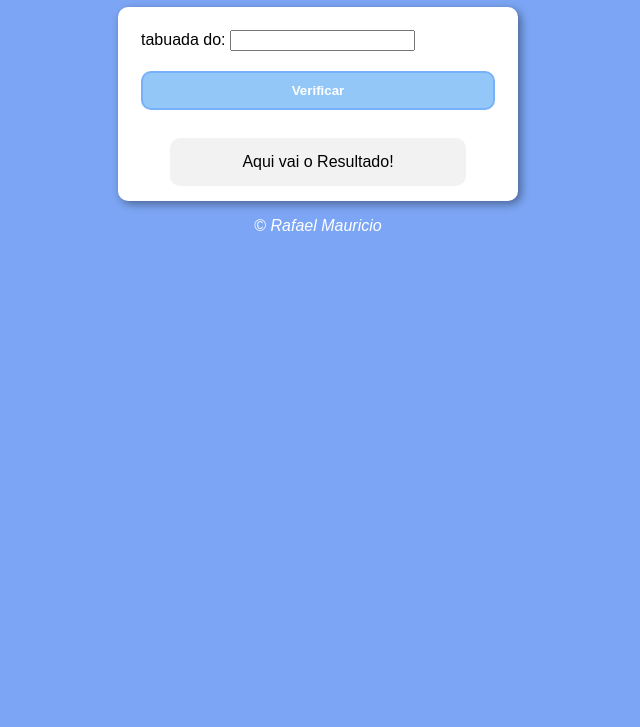
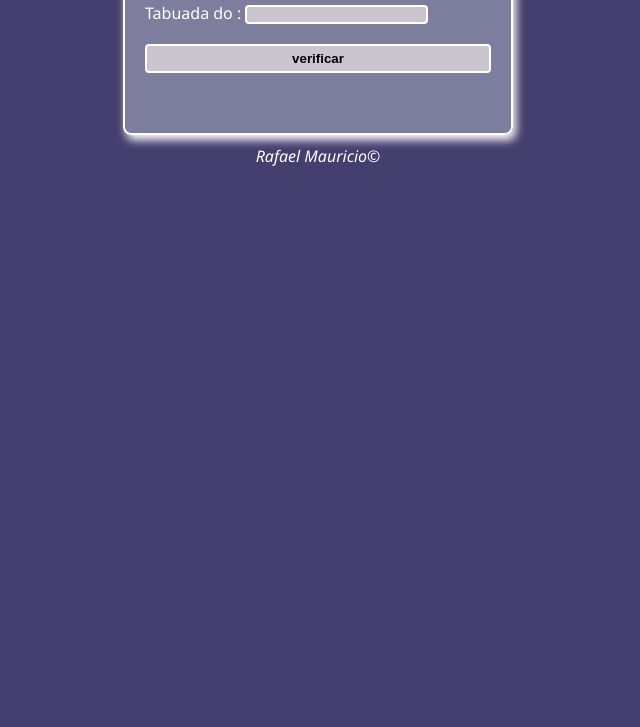
Before and after one commit to Rafael-M-Silva/Tabuada, a plain HTML site: page index.html in a window 1280 px wide. Shown: the part 73-800 px from the top of the page, without its empty margins (322-962 px from the left). Drawn offline with Linux system fonts and the light colour scheme.

Commit message:
Projeto para clonagem da tabuada sem o JavaScript

```diff
--- a/css/estilo.css
+++ b/css/estilo.css
@@ -1,81 +1,53 @@
-*{
+* {
+  margin: 0;
+  padding: 0;
   box-sizing: border-box;
 }
-
-body{
-    background-color: rgb(124, 166, 245);
-    font-family: arial;
+body {
+  width: 100vw;
+  background-color: #443f6e;
+  font-family: 'Segoe UI', Tahoma, Geneva, Verdana, sans-serif;
 }
-header{
+h1, footer{
   text-align: center;
   color: white;
 }
-section{
-    background-color: #ffffff;
-    width: 400px;
-    /* height: 300px; */
-    border-radius: 10px;
-    box-shadow: rgba(0, 0, 0, 0.404) 3px 3px 10px;
+.card{
+  width: 390px;
   margin: auto;
-    padding: 15px;
+  background-color: rgba(240, 255, 255, 0.329);
+  border-radius: 8px;
+  padding: 20px;
+  box-shadow: white 3px 5px 10px;
+  margin-top: 10px;
+  margin-bottom: 10px;
+  color: white;
+  border: rgb(255, 255, 255) 2px solid;
 }
-footer{
+#res{
+  margin-top: 20px;
+  background:rgba(39, 35, 35, 0.281);
+  border-radius: 5px;
   text-align: center;
-    color: white;
+}
+.card input{
+  border: 2px rgb(255, 255, 255) solid;
+  border-radius: 4px;
+  background: rgba(238, 231, 231, 0.685);
+  margin-bottom: 20px;
+  font-weight: bold;
+  outline: 0;
+}
+#botao{
+  width: 100%;
+  padding: 5px;
+  transition: 0.5s;
+  cursor: pointer;
 }
 
-#res{
-    width: 80%;
-    margin: auto;
-    margin-top: 20px;
-    background-color: rgba(199, 198, 198, 0.233);
-    border-radius: 10px;
+#botao:hover{
+  background: #ffffff;
+  transition: 0.5s;
+  color: purple;
+  border: black 2px solid;
 }
-
-.box{
-    width: 200px;
-    background-color: rgb(253, 253, 253);
-    border-radius: 4px;
-    box-shadow: rgba(23, 182, 255, 0.76) 2px 2px 5px;
-    margin-left: 20px;
-    display: block;
-    margin: auto;
-    margin-top: 10px;
-    margin-bottom: 10px;
-    border: rgb(106, 229, 245) 2px solid;
-}
-
-.card p {
-    background-color: rgb(147, 199, 248);
-    box-shadow:rgba(94, 117, 121, 0.349) -5px 5px 5px;
-    border-radius: 10px;
-    width: 100%;
-    padding: 10px;
-}
-
-#botao{
-    background-color: rgb(147, 199, 248);
-    width: 100%;
-    padding: 10px;
-    border-radius: 10px;
-    cursor: pointer;
-    border: rgba(0, 81, 255, 0.185) 2px solid;
-    font-weight: bold;
-    color: white;
-    margin-top: 20px;
-}
-#botao:hover{
-    background-color: rgb(109, 183, 252);
-    box-shadow: rgba(138, 138, 241, 0.24) -5px 5px 5px;
-}
-
-#res{
-    line-height: 2;
-    text-align: center;
-}
-
-/* SEGUNDO DESAFIO */
-
-div{
-    padding: 8px;
-}
--- a/index.html
+++ b/index.html
@@ -4,28 +4,22 @@
     <meta charset="UTF-8">
     <meta http-equiv="X-UA-Compatible" content="IE=edge">
     <meta name="viewport" content="width=device-width, initial-scale=1.0">
+    <link rel="stylesheet" href="/css/estilo.css" autocomplete>
     <title>Tabuada</title>
-    <link rel="stylesheet" href="css/estilo.css">
 </head>
 <body>
-    <header>
         <h1>Tabuada</h1>
-    </header>
-    <section>
-        <div>
-            <label for="tabuada">tabuada do:</label>
-            <input type="number" name="tab" id="tab">
-            <br>
-            <input id="botao" type="button" value="Verificar" onclick="verificar()">
+    <div class="card">
+        <label for="titulotabuada">Tabuada do :</label>
+        <input type="number" name="tabuada" id="tabuada">
+        <br>
+        <input id="botao" type="button" value="verificar">
+        <div id="res">
         </div>
-        <div id="res">
-            Aqui vai o Resultado!
-        </div>
-    </section>
+    </div>
     <footer>
-        <p>&copy; <i>Rafael Mauricio</i></p>
+        <p><i>Rafael Mauricio</i>&copy;</p>
     </footer>
-
-    <script src="js/script.js"></script>
+    <script src="/js/script.js"></script>
 </body>
 </html>
--- a/js/script.js
+++ /dev/null
@@ -1,14 +0,0 @@
-function verificar(){
-    let tabuada = document.querySelector('#tab');
-    let res = document.querySelector('#res');
-    let tab = Number(tabuada.value);
-    if (tabuada.value.length == 0 || tab == 0){
-        window.alert('[ERRO] Digite um Valor!')
-        res.innerHTML = ''
-    }else{
-        res.innerHTML = `Tabuada do ${tab} <hr>`
-        for (let s = 1;s <= 10; s++){
-            res.innerHTML += `${s} x ${tab} = ${s*tab}<br>`
-        }
-    }
-}
```
Also changed, not shown: 1 other file. Lines whose indentation alone changed are shown as unchanged.
